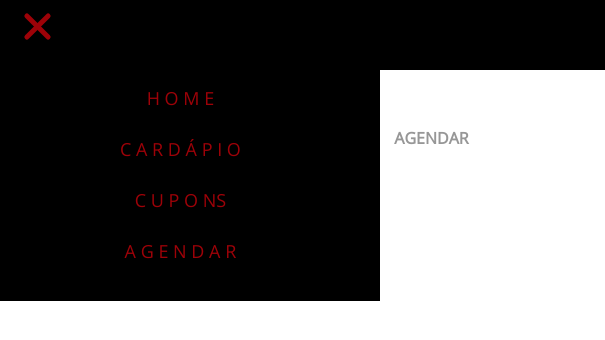
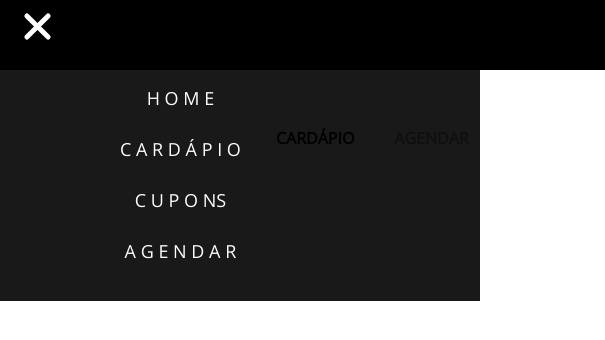
Before and after one commit to IMarkinI/imarkini.github.io, a plain HTML site: page index.html in a window 1280 px wide. Both pictures are taken after a click on the element 37 px from the left and 35 px from the top of the page. Shown: the full height of the page, 0-605 px from the left. Drawn offline with nearby package versions, Linux system fonts and the light colour scheme.

Commit message:
main
fundo opacity

```diff
--- a/componets/botão3linhas.css
+++ b/componets/botão3linhas.css
@@ -49,6 +49,7 @@
     height: 0;
     padding: 0px 0px;
     background:#000 ;
+    opacity: 90%;
 
     transition: 0.3s ease;
 }
@@ -56,12 +57,12 @@
     z-index: 2;
 }
 .change-bg {
-    width: 950px;
+    width: 1200px;
     height: 430px;
     transform: translate(-60%, -30%);
 }
 .change .bar {
-    background-color: #9d0208;
+    background-color: #fff;
 }
 .change #bar1 {
     transform: translateY(4px) rotateZ(-45deg);
--- a/index.css
+++ b/index.css
@@ -1,5 +1,5 @@
 .nav .col {
-    color: #9d0208;
+    color: #fff;
     font-family: 'Open Sans', sans-serif;
 }
 .header {
```
